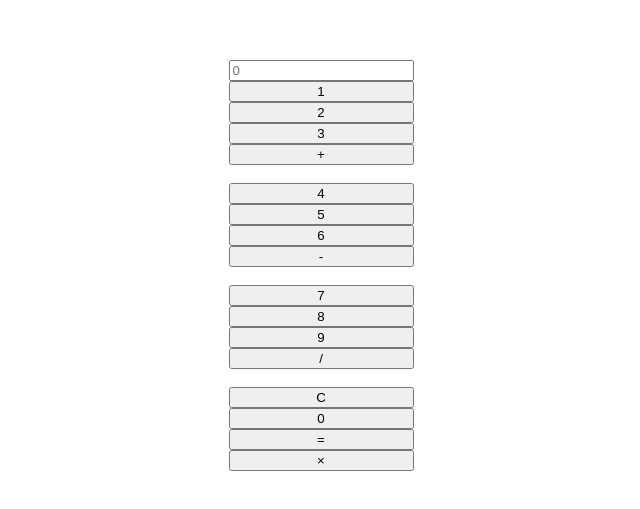
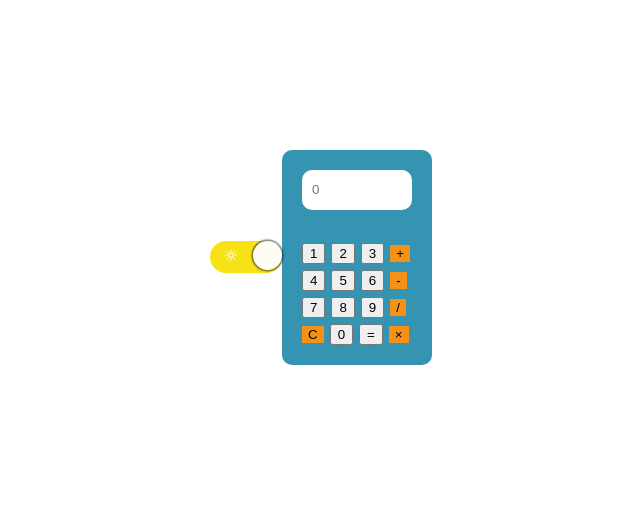
Before and after one commit to valentinacamacho/Calculadora_Valen, a plain HTML site: page index.html in a window 1280 px wide. Shown: the part 143-652 px from the top of the page, without its empty margins (319-959 px from the left). Drawn offline with nearby package versions, Linux system fonts and the light colour scheme.

Commit message:
se agrego en el documento de css las propiedades y valores del diseño de la calculadora, en el documento de html se agrego algunas clases para llamar en el documento de css y por ultimo se comentario algunas secciones de los documentos

```diff
--- a/css/estilo.css
+++ b/css/estilo.css
@@ -3,6 +3,7 @@ li{
     display: inline-block;
 }
 
+/*se llama la clase para colocar las propiedades y valores a la clase global del modulo de claro y noche */
 .switchDark{
     background-color: #3494b1;
     display: flex;
@@ -15,11 +16,14 @@ li{
     justify-content: space-between;
 }
 
+/*se llama la clase para colocar otro color cuando el usuario pase el cursor*/
+
 .switchDark:hover{
     background-color:#68CEFA;
 }
 
-
+/*se llama la clase global*/
+/*se llama un selector span para referirnos al elemento que le vamos a colocar propiedades*/
 .switchDark span{
     width: 30px;
     height: 30px;
@@ -28,6 +32,8 @@ li{
     color: #fff;
     background: none;
 }
+
+/*se llama la clase y se le coloca un seudoelemento para que actue despues de ese elemento*/
 .switchDark::after{
     display: block;
     background: #fffbf5;
@@ -42,6 +48,7 @@ li{
     box-shadow: 0 0 1.5px 1.5px rgba(0, 0, 0, .5);
     content: "";
 }
+
 .switchDark.active{
     background:#F6E217;
 }
@@ -62,11 +69,65 @@ body.dark{
     color: #fff;
 }
 
+
 /*Seccion de la calculadora */
 
-.calculadora{
-    display: grid;
+/*centrar la calculadora*/
+body{
+    margin:0;
+    padding: 0;
+    min-height: 100vh;
+    display: flex;
     justify-content: center;
-    align-content: center;
-    min-height: 100vh;
+    align-items: center;
 }
+
+/*se coloca el color de fondo de la calculadora*/
+
+#contenedor_calculadora{
+    font-size: 150%;
+    background-color: #3494b1;
+    padding: 20px;
+    border-radius: 10px;
+
+}
+
+/*se llama el identificador de la caja de texto*/
+#result{
+    display:block;
+    margin:0 auto;
+    border-radius: 10px;
+    border:none;
+    padding: 10px;
+    width: 90px;
+    height: 20px;
+}
+
+/*Se llama el identificador de operaciones para colocar los elementos de division*/
+
+
+inpuṭ[type="button"]{
+    display:block;
+    text-align: center;
+    margin: 3px;
+    border:none;
+    cursor:pointer;
+}
+
+/*se llama la clase de color1 para colocar un color naranja*/
+.color1{
+    background-color: #F69117;
+    border:none;
+}
+
+/*se llama a la clase color1 para colocar otro color cuando el usuario le de clic le salga otro color*/
+.color1:hover{
+    background-color: #D50600;
+}
+
+/*se llama la clase Diferent esta clase se refiere a los botones que tiene las operaciones basicas */
+/*En esta clase se coloca una propiedad para que le de color a los botones  de operacion*/
+.Diferent{
+    background-color: #F69117;
+    border:none;
+}
--- a/index.html
+++ b/index.html
@@ -12,41 +12,42 @@
 <body>
 
 <!--En este caso se coloco una lista para contener los elementos de desarrollo de los iconos-->
-<!-- <li>
+<li>
         <button class="switchDark active" id="switch">
         <span><i class='bx bx-sun'></i></span>
         <span><i class='bx bx-moon'></i></span>
-    </li>-->
+    </li>
 
-    <div class="calculadora">
+    <!---Se coloca una clase global para la calculadora -->
+    <div id="contenedor_calculadora">
         <!---Se coloca una caja de texto para tomar el valor de la calculadora-->
+        <div class="operaciones">
             <input type="text" id="result" placeholder="0">
-
+        </div>
+        <br>
         <!---Se agrega los elementos de boton para la calculadora-->
         <input type="button" value="1">
         <input type="button" value="2">
         <input type="button" value="3">
-       <input type="button" value="+">
+        <input class="Diferent" type="button" value="+">
         <br>
         <input type="button" value="4">
         <input type="button" value="5">
         <input type="button" value="6">
-       <input type="button" value="-">
+        <input class="Diferent" type="button" value="-">
         <br>
         <input type="button" value="7">
         <input type="button" value="8">
         <input type="button" value="9">
-       <input type="button" value="/">
+        <input class="Diferent" type="button" value="/">
         <br>
-       <input type="button" value="C">
+        <input class="color1" type="button" value="C">
         <input type="button" value="0">
-       <input type="button" value="=">
-       <input type="button" value="&times;">
-
-
+        <input class="color2"type="button" value="=">
+        <input class="Diferent" type="button" value="&times;">
     </div>
 
 <!---Se colca el elemento script para llamar el documento de javascript llamado en este caso script.js-->
     <script type="text/javascript" src="script.js"></script>
 </body>
-</ht>
+</htmls>
```
Lines whose indentation alone changed are shown as unchanged.
